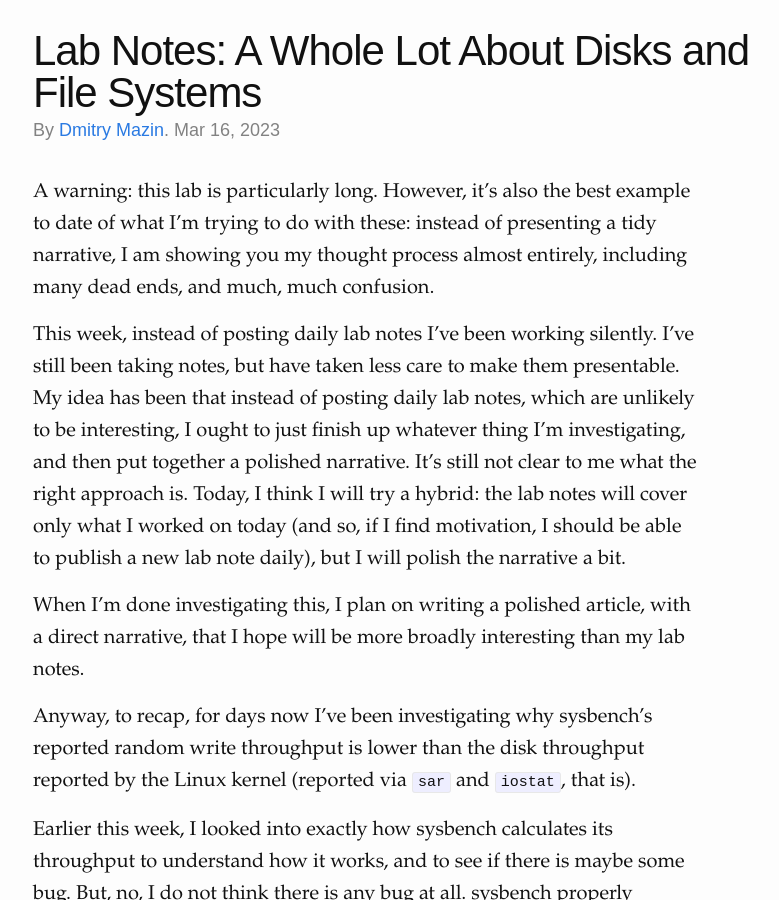
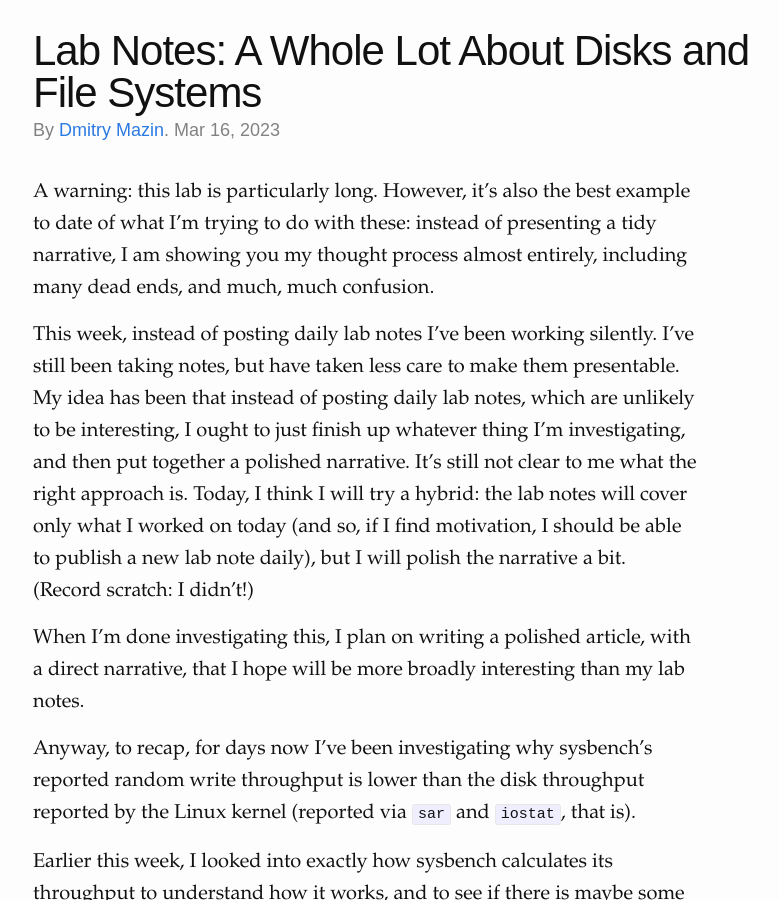
Before and after one commit to dmazin/dmazin.github.io, a Jekyll site: the page built from _posts/2023-03-16-lab.md, in a window 1280 px wide and 900 px high. Shown: the whole window, without its empty margins (237-1016 px from the left). Built offline with Jekyll 4.4.1, drawn with Linux system fonts in a browser that asks for light colours.

Commit message:
add more to article

```diff
--- a/_posts/2023-03-16-lab.md
+++ b/_posts/2023-03-16-lab.md
@@ -7,7 +7,7 @@ tags: labs
 ---
 A warning: this lab is particularly long. However, it's also the best example to date of what I'm trying to do with these: instead of presenting a tidy narrative, I am showing you my thought process almost entirely, including many dead ends, and much, much confusion.
 
-This week, instead of posting daily lab notes I’ve been working silently. I’ve still been taking notes, but have taken less care to make them presentable. My idea has been that instead of posting daily lab notes, which are unlikely to be interesting, I ought to just finish up whatever thing I’m investigating, and then put together a polished narrative. It’s still not clear to me what the right approach is. Today, I think I will try a hybrid: the lab notes will cover only what I worked on today (and so, if I find motivation, I should be able to publish a new lab note daily), but I will polish the narrative a bit.
+This week, instead of posting daily lab notes I’ve been working silently. I’ve still been taking notes, but have taken less care to make them presentable. My idea has been that instead of posting daily lab notes, which are unlikely to be interesting, I ought to just finish up whatever thing I’m investigating, and then put together a polished narrative. It’s still not clear to me what the right approach is. Today, I think I will try a hybrid: the lab notes will cover only what I worked on today (and so, if I find motivation, I should be able to publish a new lab note daily), but I will polish the narrative a bit. (Record scratch: I didn't!)
 
 When I’m done investigating this, I plan on writing a polished article, with a direct narrative, that I hope will be more broadly interesting than my lab notes.
 
```
